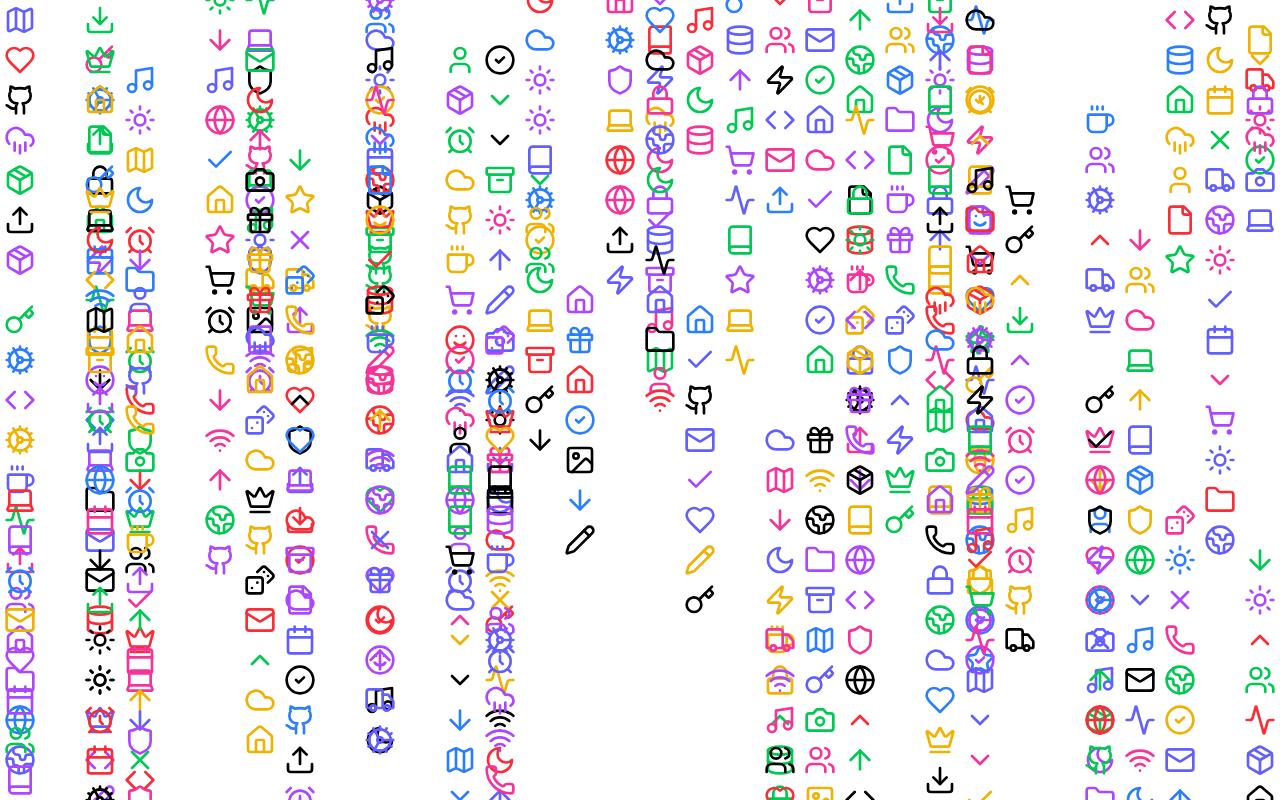
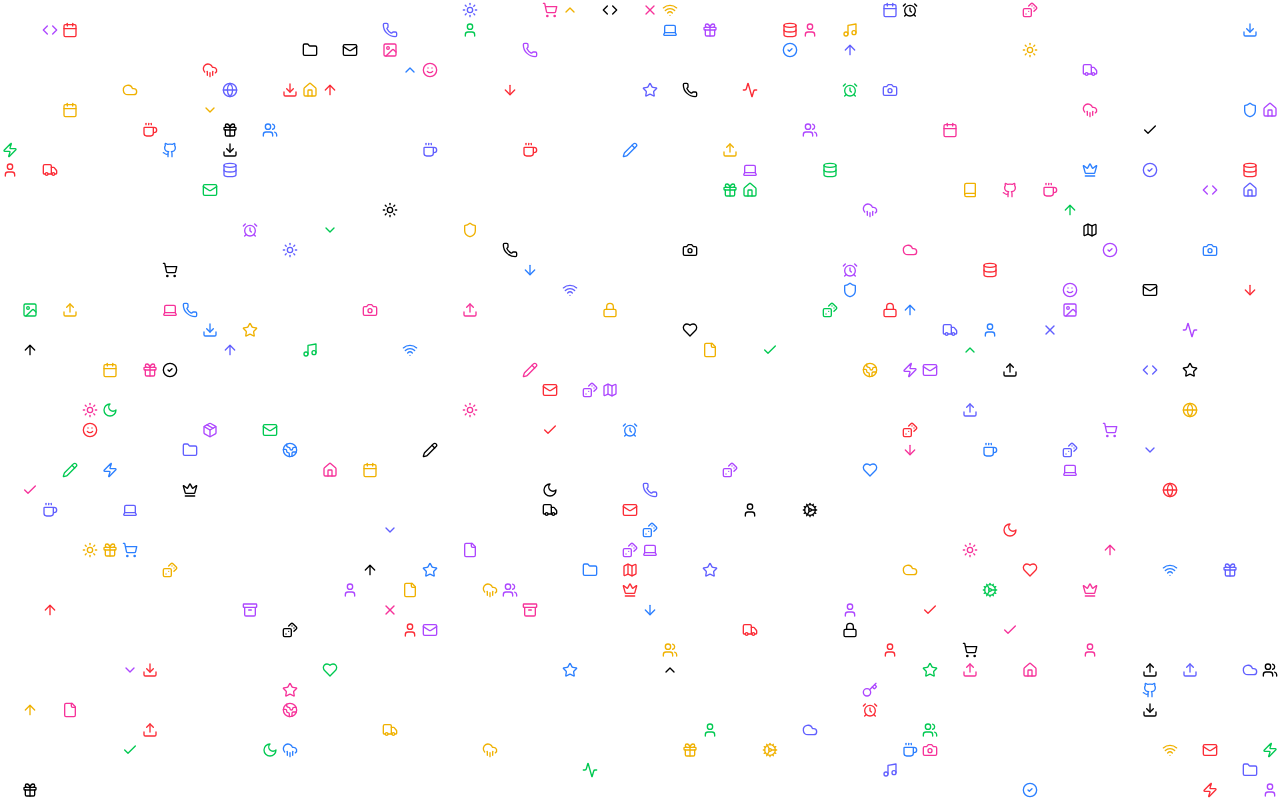
Before and after one commit to Gazzola-Dev/stargirllee.xyz, a Next.js app: page / in a window 1280 px wide. Built offline with nearby package versions, Linux system fonts and the light colour scheme.

Commit message:
refactor(IconGrid): half icon size

```diff
--- a/components/IconGrid.tsx
+++ b/components/IconGrid.tsx
@@ -20,48 +20,37 @@ export default function IconGrid() {
       <div
         className="flex flex-wrap relative"
         style={{
-          width: `${gridSize.width * 40}px`,
-          height: `${gridSize.height * 40}px`,
+          width: `${gridSize.width * 20}px`,
+          height: `${gridSize.height * 20}px`,
         }}
       >
         {gridItems.map((item) => {
+          // Get only the first icon from the stack
+          const icon = item.icons[0];
+          const IconComponent = icon.component;
+
           return (
             <div
               key={`${item.position.x}-${item.position.y}`}
               className={`relative`}
               style={{
                 position: "absolute",
-                left: `${item.renderPosition.x * 40}px`,
-                top: `${item.renderPosition.y * 40}px`,
-                width: "40px",
-                height: "40px",
+                left: `${item.renderPosition.x * 20}px`,
+                top: `${item.renderPosition.y * 20}px`,
+                width: "20px",
+                height: "20px",
               }}
             >
               <div
-                className="absolute flex flex-col items-center"
+                className="absolute flex items-center justify-center"
                 style={{
-                  top: "20px", // Center the first icon vertically in the parent square
-                  left: "20px", // Center horizontally
-                  transform: "translate(-50%, -50%)", // Adjust to center the items
+                  top: "10px", // Center the icon vertically in the smaller parent square
+                  left: "10px", // Center horizontally
+                  transform: "translate(-50%, -50%)", // Adjust to center the item
                   zIndex: 10,
                 }}
               >
-                {item.icons.map((icon, iconIndex) => {
-                  const IconComponent = icon.component;
-                  return (
-                    <div
-                      key={`icon-${iconIndex}`}
-                      className="flex items-center justify-center"
-                      style={{
-                        width: "32px", // size-8 = 2rem = 32px
-                        height: "32px",
-                        marginTop: iconIndex > 0 ? "8px" : "0",
-                      }}
-                    >
-                      <IconComponent className={`size-8 ${icon.iconColor}`} />
-                    </div>
-                  );
-                })}
+                <IconComponent className={`size-4 ${icon.iconColor}`} />
               </div>
             </div>
           );
--- a/hooks/useGrid.ts
+++ b/hooks/useGrid.ts
@@ -20,9 +20,9 @@ export type GridItem = {
 };
 
 export const useGrid = () => {
-  // Fixed grid size of 50x50
-  const gridWidth = 50;
-  const gridHeight = 50;
+  // Fixed grid size of 100x100 (doubled from 50x50 since we're halving the square size)
+  const gridWidth = 100;
+  const gridHeight = 100;
 
   const [gridItems, setGridItems] = useState<GridItem[]>([]);
   const [viewportSize, setViewportSize] = useState({ width: 0, height: 0 });
@@ -62,7 +62,6 @@ export const useGrid = () => {
   // Function to generate a random icon with a color
   const getRandomIconWithColor = (): IconItem => {
     // Get icons from random categories
-
     const randomIcons = getRandomIcons();
     const icon =
       randomIcons.length > 0
@@ -76,25 +75,18 @@ export const useGrid = () => {
     };
   };
 
-  // Generate a random number of icons between 3 and 20
-  const generateRandomIconStack = (): IconItem[] => {
-    const count = Math.floor(Math.random() * 18) + 3; // Random number between 3 and
-    const iconStack: IconItem[] = [];
-
-    for (let i = 0; i < count; i++) {
-      iconStack.push(getRandomIconWithColor());
-    }
-
-    return iconStack;
+  // Generate a single icon instead of a stack
+  const generateSingleIcon = (): IconItem[] => {
+    return [getRandomIconWithColor()];
   };
 
   // Initialize grid when component mounts
   useEffect(() => {
     if (typeof window === "undefined") return;
 
-    // Calculate viewport size in grid units (40px per grid cell)
+    // Calculate viewport size in grid units (20px per grid cell - half of the original 40px)
     const calculateViewportSize = () => {
-      const squareSize = 40; // size-10 = 2.5rem = 40px
+      const squareSize = 20; // Half of the original size (40px)
       const viewportColumns = Math.floor(window.innerWidth / squareSize);
       const viewportRows = Math.floor(window.innerHeight / squareSize);
 
@@ -104,22 +96,22 @@ export const useGrid = () => {
       };
     };
 
-    // Initialize the grid with sparse vertical icon stacks
+    // Initialize the grid with sparse icons
     const initializeGrid = () => {
       const newViewportSize = calculateViewportSize();
       setViewportSize(newViewportSize);
 
-      // Generate initial grid items sparsely (only about 10% of grid cells will have stacks)
+      // Generate initial grid items sparsely (only about 10% of grid cells will have icons)
       const items: GridItem[] = [];
 
       for (let y = 0; y < gridHeight; y++) {
         for (let x = 0; x < gridWidth; x++) {
-          // Only create a stack at ~10% of positions
+          // Only create an icon at ~10% of positions
           if (Math.random() < 0.1) {
             items.push({
               position: { x, y },
               renderPosition: { x: 0, y: 0 }, // Will be calculated later
-              icons: generateRandomIconStack(),
+              icons: generateSingleIcon(),
               bgColor: getRandomItem(bgColors),
             });
           }
```
